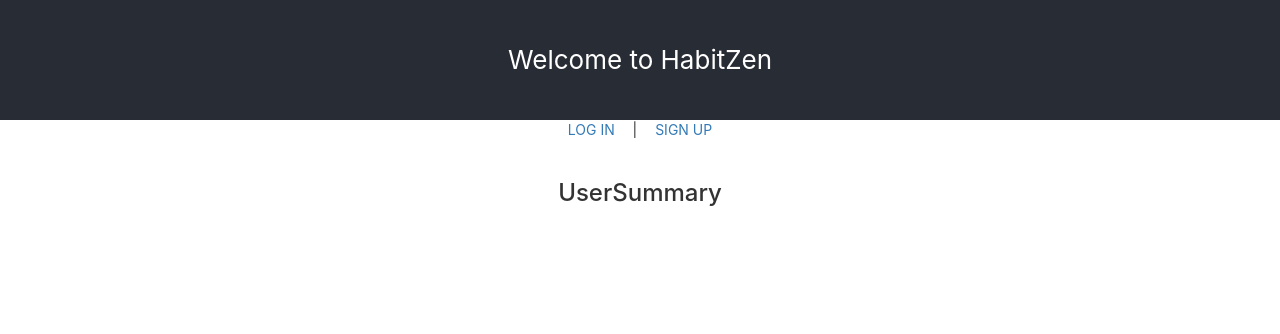
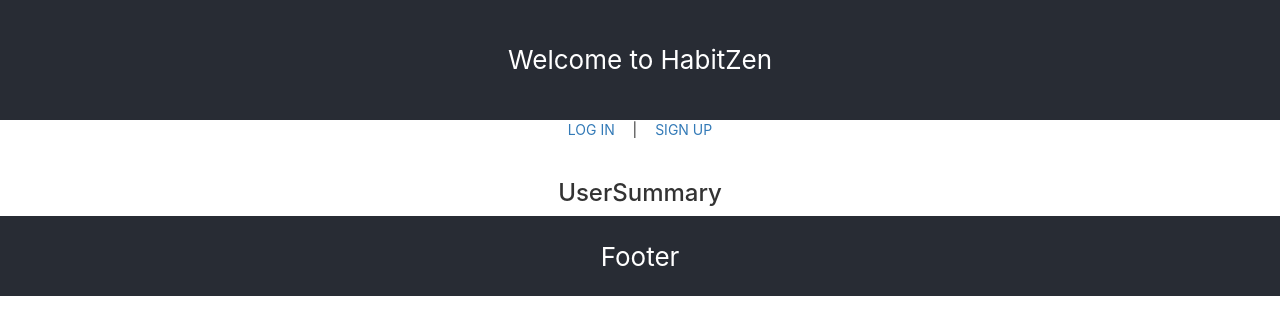
Before and after one commit to chas-e/habit-zen, a React (Create React App) app: page /user in a window 1280 px wide. Shown: the top 334 px of the page. Built offline with nearby package versions, Linux system fonts and the light colour scheme.

Commit message:
building footer framework

```diff
--- /dev/null
+++ b/src/Components/Footer/Footer.jsx
@@ -0,0 +1,6 @@
+import React from 'react';
+import { Link } from 'react-router-dom';
+
+const Footer = (props) => {
+    console.log(props);
+}
--- a/src/pages/App/App.css
+++ b/src/pages/App/App.css
@@ -1,3 +1,7 @@
+body {
+  height: cover;
+}
+
 .App {
   text-align: center;
 }
@@ -36,3 +40,14 @@
     transform: rotate(360deg);
   }
 }
+
+.Footer {
+  background-color: #282c34;
+  min-height: 10vh;
+  display: flex;
+  flex-direction: column;
+  align-items: center;
+  justify-content: center;
+  font-size: calc(10px + 2vmin);
+  color: white;
+}
--- a/src/pages/App/App.js
+++ b/src/pages/App/App.js
@@ -9,6 +9,7 @@ import NewToDoPage from '../NewToDoPage/NewToDoPage';
 // import UserSummaryPage from '../UserSummaryPage';
 import userService from '../../utils/userService';
 import NavBar from '../../components/NavBar/NavBar';
+// import { getAllQuotes } from '../../services/quote-api';
 import UserSummary from '../../components/UserSummary/UserSummary';
 class App extends Component {
   constructor() {
@@ -80,7 +81,15 @@ class App extends Component {
           />
           }
           />
+
         </Switch>
+        <footer className='Footer'>
+            <div >
+              Footer
+              {/* this.state<api info>.map((q, idx) =>
+              <h5 className="quotes">{quotes}</h5>) */}
+            </div>
+            </footer>
       </div>
     );
   }
--- a/src/pages/NewToDoPage/NewToDoPage.jsx
+++ b/src/pages/NewToDoPage/NewToDoPage.jsx
@@ -12,7 +12,8 @@ class NewToDoPage extends Component {
     render() {
         return (
             <div className="NewToDoPage">
-                <h1> Enter A New ToDo: </h1>
+                <h3> Enter A New ToDo </h3>
+                <br />
                 <ToDoForm />
             </div>
         );
--- /dev/null
+++ b/src/services/quote-api.js
@@ -0,0 +1,5 @@
+export function getAllQuotes() {
+    const url = ``;
+
+    return fetch(url, {mode: "cors"}).then(res => res.json());
+}
```
